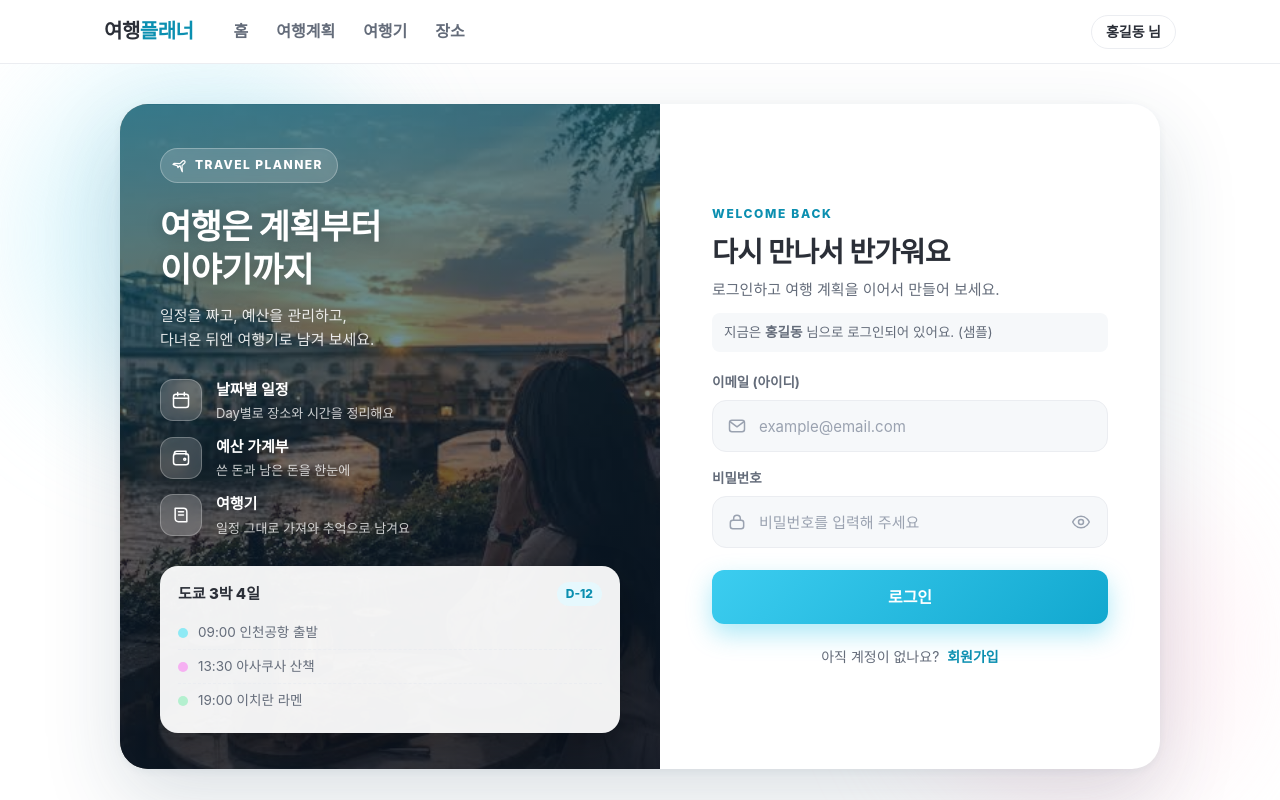
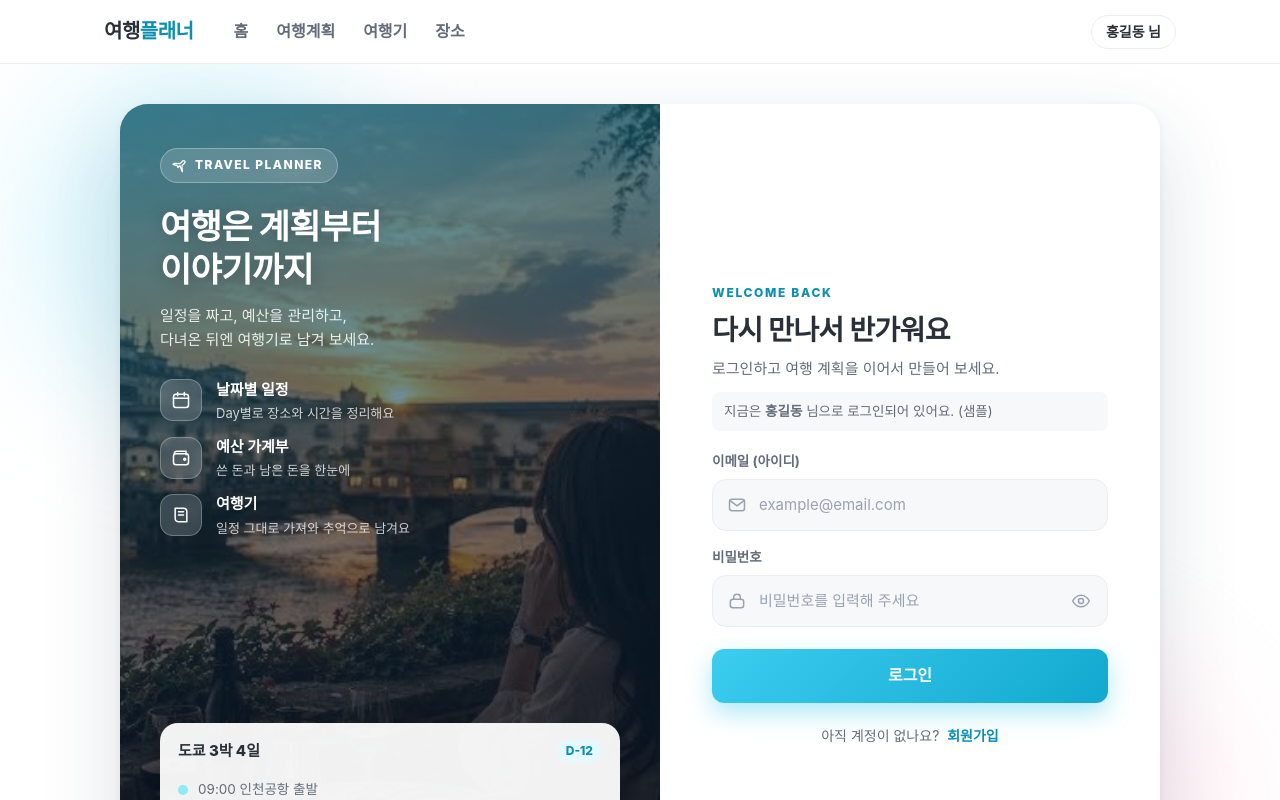
Before and after one commit to qlxmxm/travel-planner, a React (Vite) app: page /login in a window 1280 px wide. Shown: the top 800 px of the page. Built offline with nearby package versions, Linux system fonts and the light colour scheme; a web font is replaced by a local one.

Commit message:
로그인/회원가입 폼 수정

```diff
--- a/src/styles/auth.css
+++ b/src/styles/auth.css
@@ -4,7 +4,8 @@
 .auth-page::before { width: 360px; height: 360px; left: -80px; top: -40px; background: #bdeefa; }
 .auth-page::after { width: 320px; height: 320px; right: -60px; bottom: -40px; background: #ffe3ec; }
 
-.auth-card { position: relative; z-index: 1; display: grid; grid-template-columns: 1.08fr 1fr; max-width: 1040px; min-height: 640px; margin: 0 auto; background: #fff; border-radius: 28px; overflow: hidden; box-shadow: 0 30px 80px rgba(30, 60, 90, .16), 0 2px 8px rgba(30, 60, 90, .06); }
+/* 로그인↔회원가입을 오가도 카드 크기가 변하지 않게, 더 긴 회원가입 폼 높이에 맞춰 고정 */
+.auth-card { position: relative; z-index: 1; display: grid; grid-template-columns: 1.08fr 1fr; max-width: 1040px; min-height: 822px; margin: 0 auto; background: #fff; border-radius: 28px; overflow: hidden; box-shadow: 0 30px 80px rgba(30, 60, 90, .16), 0 2px 8px rgba(30, 60, 90, .06); }
 
 /* 왼쪽: 여행 소개 */
 .auth-visual { position: relative; color: #fff; background-size: cover; background-position: center; display: flex; flex-direction: column; justify-content: space-between; padding: 44px 40px 36px; }
@@ -46,17 +47,19 @@
 .afield__box:focus-within .afield__icon { color: var(--accent-ink); }
 .afield__eye { position: absolute; right: 8px; top: 50%; transform: translateY(-50%); width: 38px; height: 38px; border: 0; background: none; border-radius: 10px; color: var(--ink-mute); display: grid; place-items: center; }
 .afield__eye:hover { color: var(--ink); background: rgba(0, 0, 0, .04); }
-.afield__hint { display: block; margin-top: 6px; font-size: 13px; color: var(--danger); }
+.afield__hint { display: block; margin-top: 6px; min-height: 20px; font-size: 13px; color: var(--danger); }
 
 .strength { display: flex; align-items: center; gap: 10px; margin: -6px 0 16px; }
 .strength__bar { display: flex; gap: 4px; flex: 1; }
 .strength__bar i { flex: 1; height: 5px; border-radius: 3px; background: var(--line); transition: background .2s; }
+.strength--idle { visibility: hidden; }
 .strength small { font-size: 12.5px; color: var(--ink-mute); min-width: 96px; text-align: right; }
 .strength--0 .strength__bar i:nth-child(-n+1) { background: var(--danger); }
 .strength--1 .strength__bar i:nth-child(-n+1) { background: #f5a524; }
 .strength--2 .strength__bar i:nth-child(-n+2) { background: var(--accent); }
 .strength--3 .strength__bar i { background: #2bb673; }
 
+.auth-error-slot { min-height: 56px; }   /* 오류 문구가 나타나도 폼 길이가 변하지 않게 자리를 미리 잡아 둠 */
 .auth-form .form-error { margin: 0 0 14px; padding: 10px 14px; background: #fff1f1; border-radius: var(--radius-s); font-weight: 600; }
 .auth-submit { margin-top: 6px; height: 54px; font-size: 16px; font-weight: 800; background: linear-gradient(135deg, #3ccdf0, #12a8cf); border: 0; box-shadow: 0 10px 24px rgba(43, 196, 234, .38); transition: transform .15s, box-shadow .15s, filter .15s; }
 .auth-submit:hover { transform: translateY(-1px); box-shadow: 0 14px 28px rgba(43, 196, 234, .46); filter: saturate(1.05); }
```
